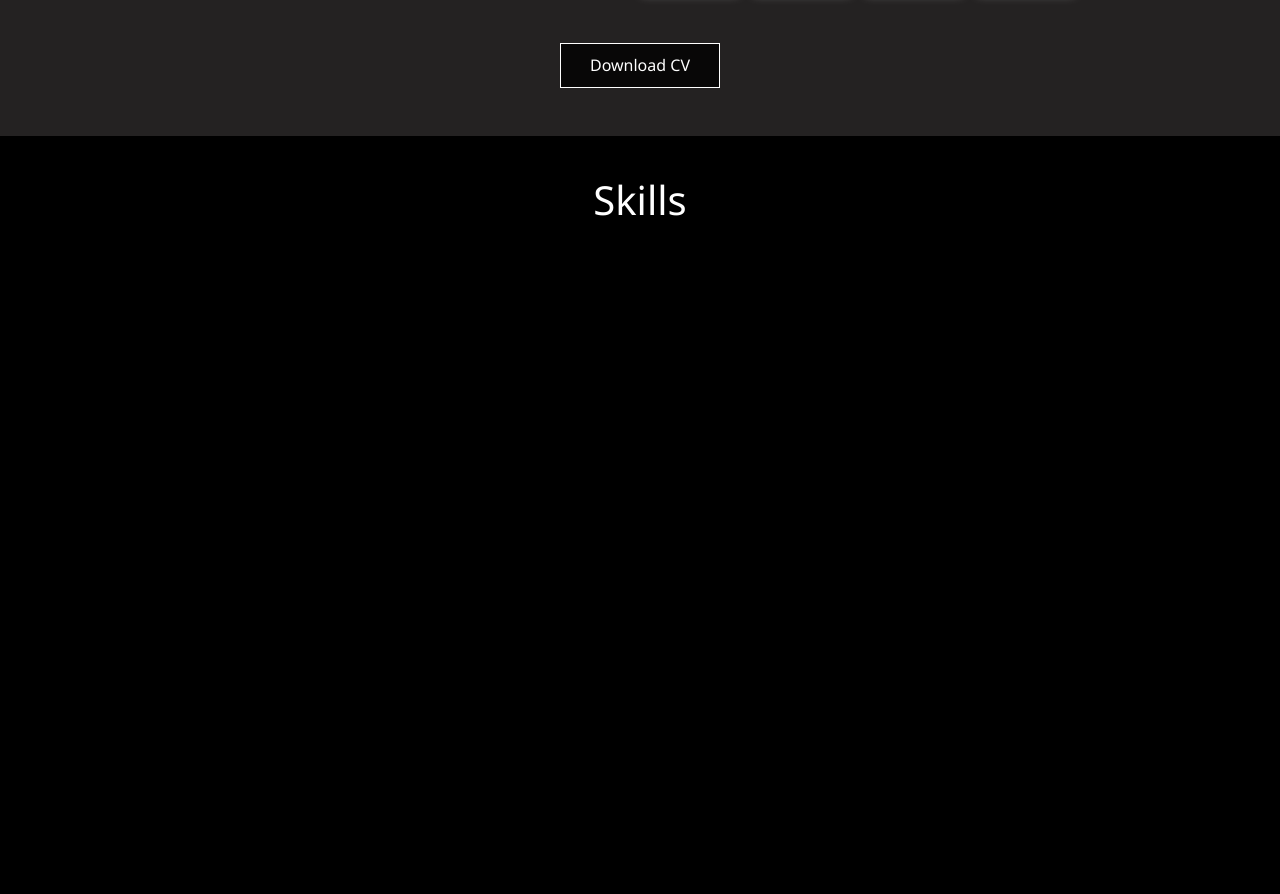
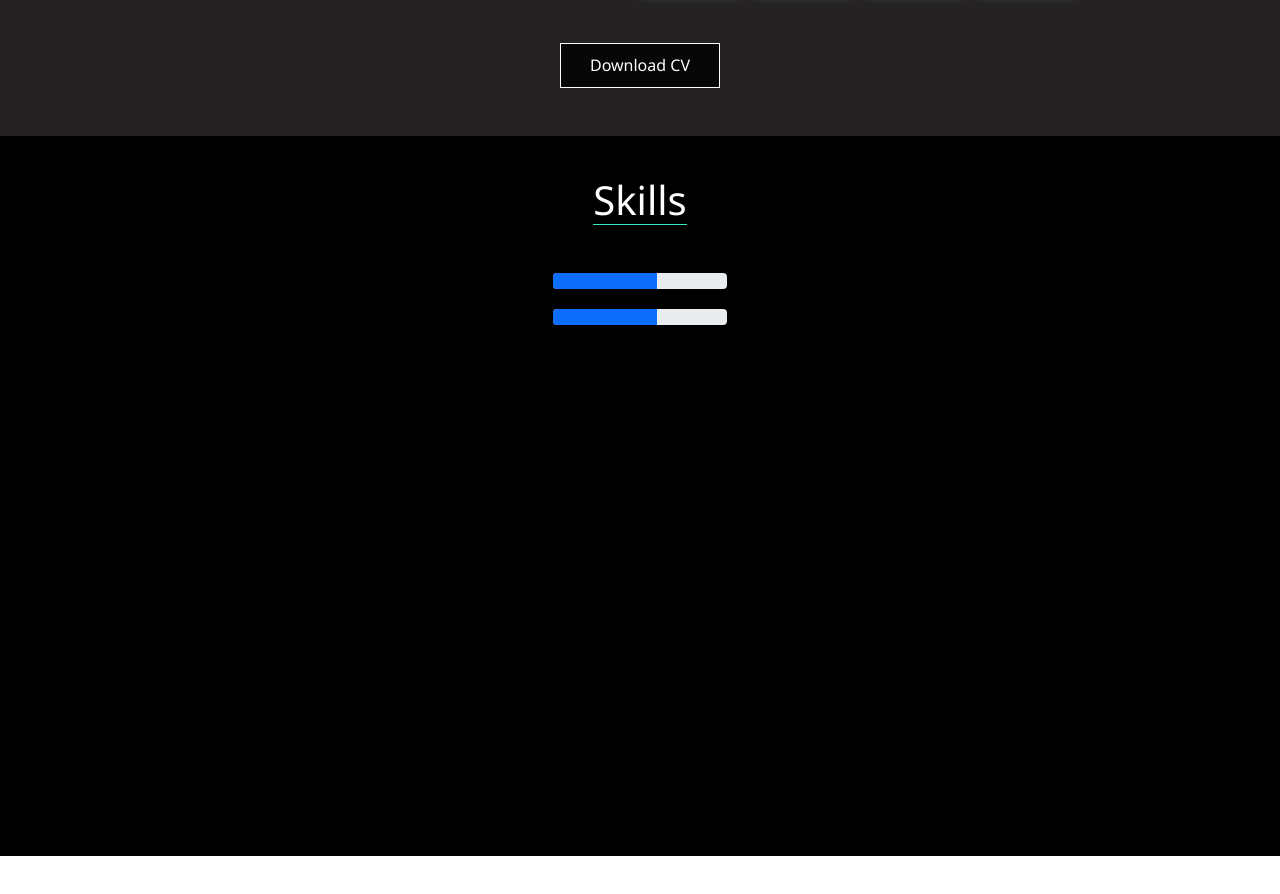
Before and after one commit to RafiaZ/portfolio, a React (Create React App) app: page / in a window 1280 px wide. Shown: the part 1340-2234 px from the top of the page. After the commit the page ends 2196 px from the top, so only its background shows below. Built offline with nearby package versions, Linux system fonts and the light colour scheme.

Commit message:
progress bars

```diff
--- a/src/components/Skills/MySkills.css
+++ b/src/components/Skills/MySkills.css
@@ -1,8 +1,7 @@
 .skills{
 
-    height: 100vh;
+    height: 90vh;
     display: flex;
-    flex-direction: row;
     background-color: black;
     color: white;
     width: 100%;
@@ -13,7 +12,7 @@
 
 .skills__content{
     display: flex;
-    flex-direction: row;
+    flex-direction: column;
 }
 
 
@@ -24,11 +23,15 @@
     padding: 2.5rem;
 }
 
+.skills__header-heading{
+      border-bottom : 1px solid rgb(52, 235, 192) ;
+}
+
 .skills__bars{
 display: flex;
 flex-direction: column;
 gap: 20px;
-width: 80%;
+
 
 
 }
--- a/src/components/Skills/MySkills.js
+++ b/src/components/Skills/MySkills.js
@@ -11,7 +11,7 @@ function MySkills() {
             <div className="skills__content">
 
             <div className="skills__header">
-             <h1> Skills </h1>
+             <h1 className="skills__header-heading"> Skills </h1>
             </div>
 
             <div className="skills__bars">
```
